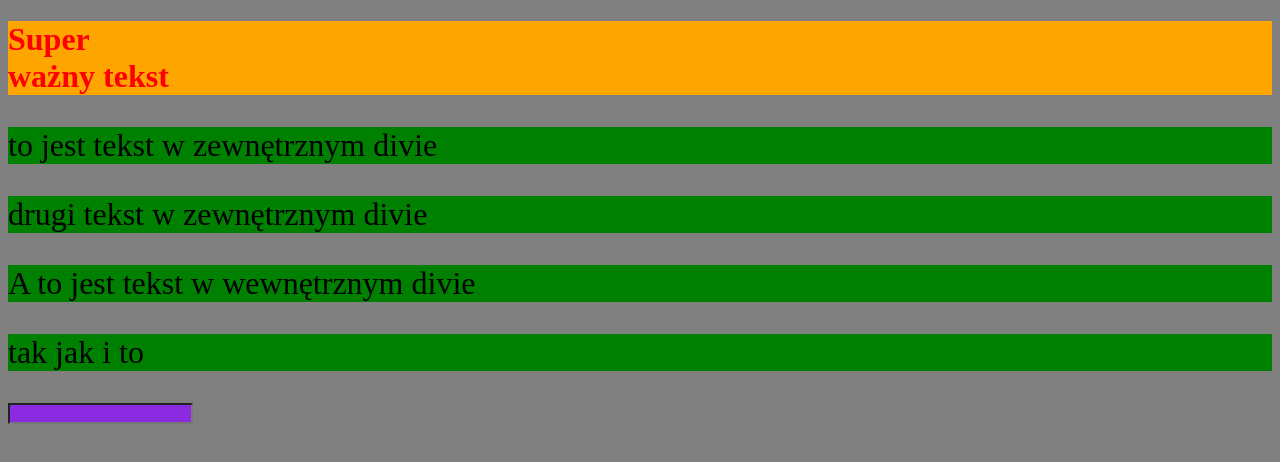
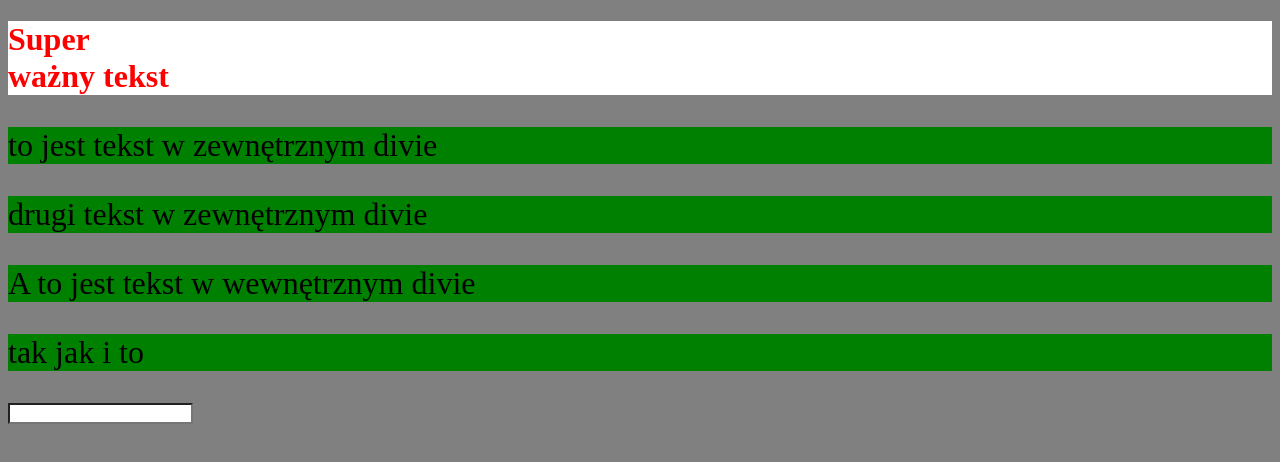
Before and after one commit to Lukasz-Banasiak/goit, a plain HTML site: page index.html in a window 1280 px wide. Drawn offline with Linux system fonts and the light colour scheme.

Commit message:
Update style.css

```diff
--- a/CSS/style.css
+++ b/CSS/style.css
@@ -1,5 +1,5 @@
 :root {
-  --background-color: orange;
+  --background-color: white;
 }
 
 body {
@@ -23,7 +23,8 @@ p:hover {
 }
 
 input {
-  background-color: blueviolet;
+  background-color: var(--background-color)
+
 
 }
 .input:focus {
```
